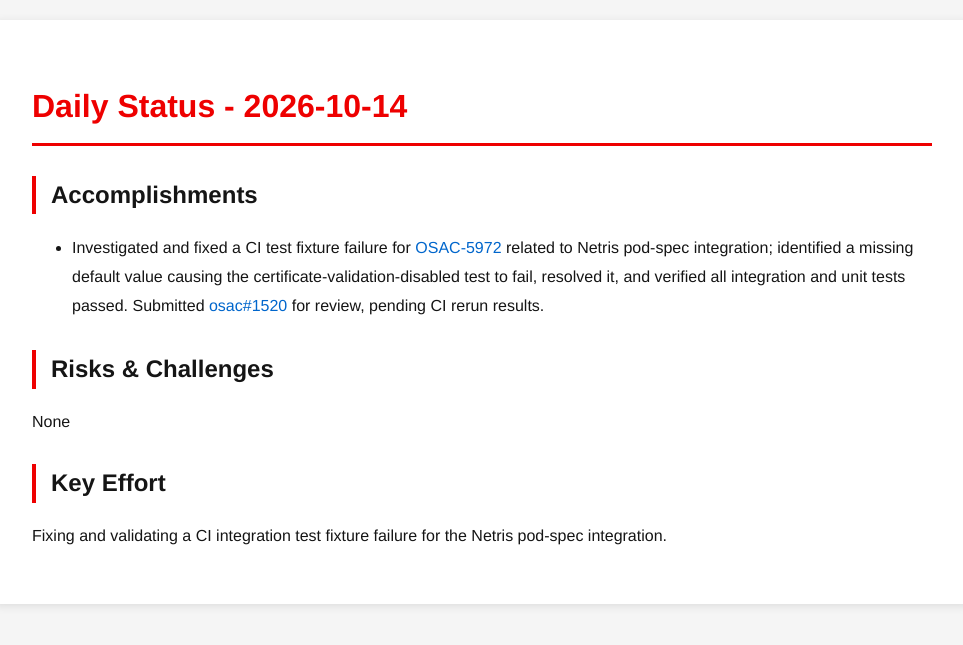
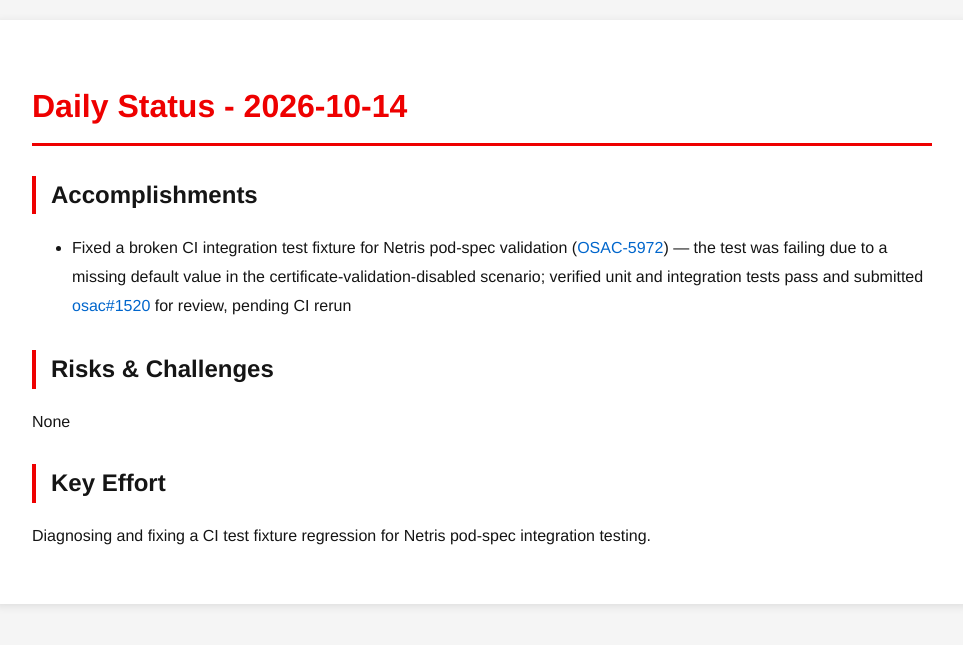
Before and after one commit to tzvatot/daily-status, a Jekyll site: the page built from 2026-10-14.md, in a window 1280 px wide. Shown: the top 645 px of the page, without its empty margins (158-1121 px from the left). Built offline with Jekyll 4.4.1, drawn with Linux system fonts in a browser that asks for light colours.

Commit message:
Daily status update - 2026-10-14

```diff
--- a/2026-10-14.md
+++ b/2026-10-14.md
@@ -7,10 +7,10 @@ date: 2026-10-14
 # Daily Status - 2026-10-14
 
 ## Accomplishments
-- Investigated and fixed a CI test fixture failure for [OSAC-5972](https://redhat.atlassian.net/browse/OSAC-5972) related to Netris pod-spec integration; identified a missing default value causing the certificate-validation-disabled test to fail, resolved it, and verified all integration and unit tests passed. Submitted [osac#1520](https://github.com/osac-project/osac/pull/1520) for review, pending CI rerun results.
+- Fixed a broken CI integration test fixture for Netris pod-spec validation ([OSAC-5972](https://redhat.atlassian.net/browse/OSAC-5972)) — the test was failing due to a missing default value in the certificate-validation-disabled scenario; verified unit and integration tests pass and submitted [osac#1520](https://github.com/osac-project/osac/pull/1520) for review, pending CI rerun
 
 ## Risks & Challenges
 None
 
 ## Key Effort
-Fixing and validating a CI integration test fixture failure for the Netris pod-spec integration.
+Diagnosing and fixing a CI test fixture regression for Netris pod-spec integration testing.
```
